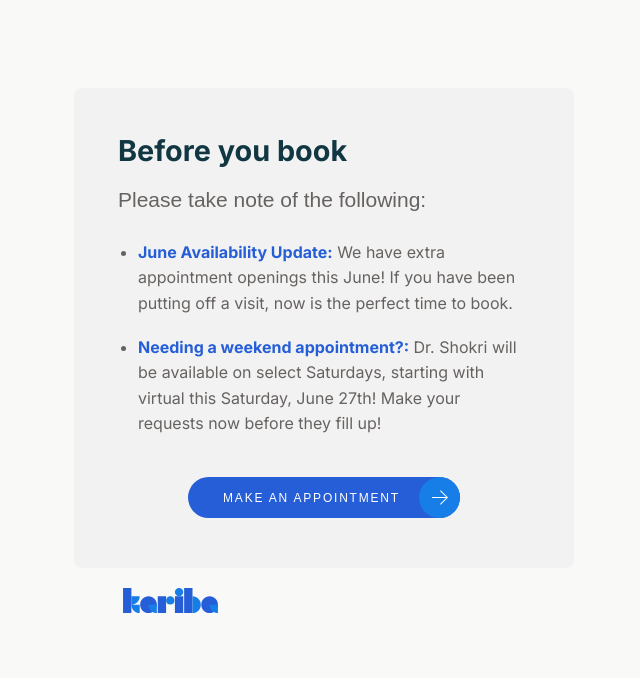
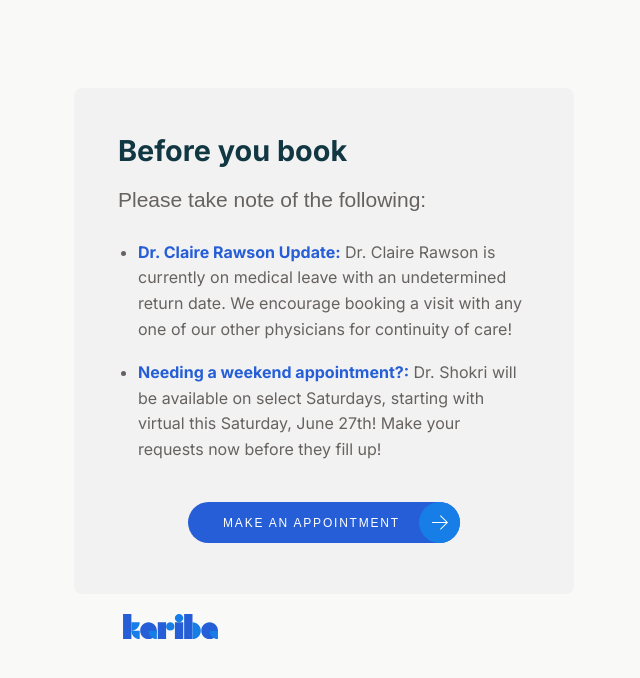
Before and after one commit to karibahealth/kariba, a website: page before_booking.html in a window 1280 px wide. Shown: the whole page, without its empty margins (316-956 px from the left). Drawn offline with Linux system fonts and the light colour scheme.

Commit message:
Update before_booking.html
Remove June avail, and update with CR update

```diff
--- a/before_booking.html
+++ b/before_booking.html
@@ -156,9 +156,9 @@
     <script>
       const bookingNotices = [
         {
-          title: "June Availability Update",
+          title: "Dr. Claire Rawson Update",
           text:
-            "We have extra appointment openings this June! If you have been putting off a visit, now is the perfect time to book."
+            "Dr. Claire Rawson is currently on medical leave with an undetermined return date. We encourage booking a visit with any one of our other physicians for continuity of care!"
         },
 
         {
```
